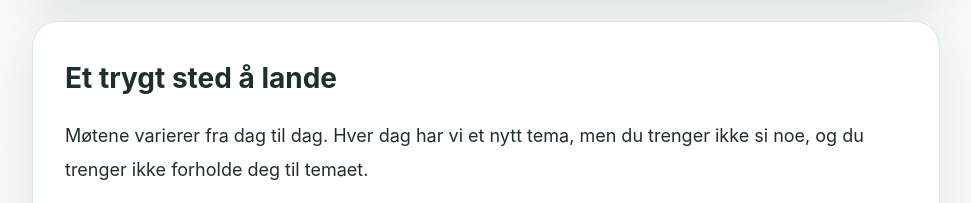
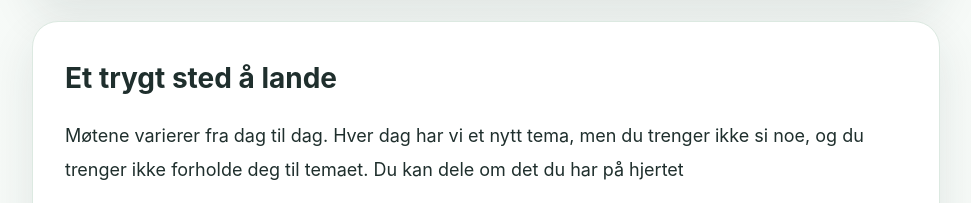
Before and after one commit to stottegruppea-star/tryggsirkel, a plain HTML site: page index.html in a window 1280 px wide. Shown: the part 873-1076 px from the top of the page, without its empty margins (154-1125 px from the left). Drawn offline with nearby package versions, Linux system fonts and the light colour scheme; no server answers; a script that the page names is missing.

Commit message:
Update index.html

```diff
--- a/index.html
+++ b/index.html
@@ -384,7 +384,7 @@ Bare mennesker som oppriktig ønsker et liv uten rus.
 
 <div class="story">
 <p>
-Møtene varierer fra dag til dag. Hver dag har vi et nytt tema, men du trenger ikke si noe, og du trenger ikke forholde deg til temaet.
+Møtene varierer fra dag til dag. Hver dag har vi et nytt tema, men du trenger ikke si noe, og du trenger ikke forholde deg til temaet. Du kan dele om det du har på hjertet
 </p>
 
 <p>
```
